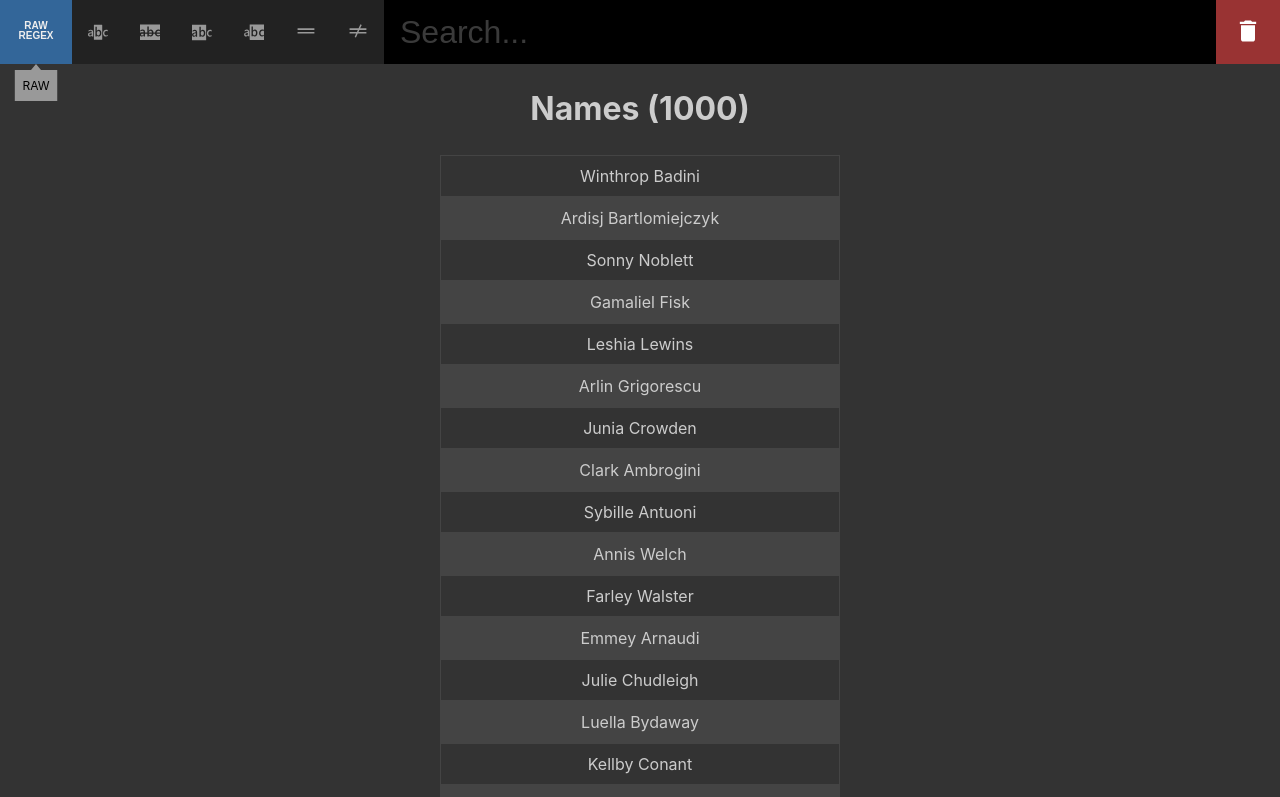
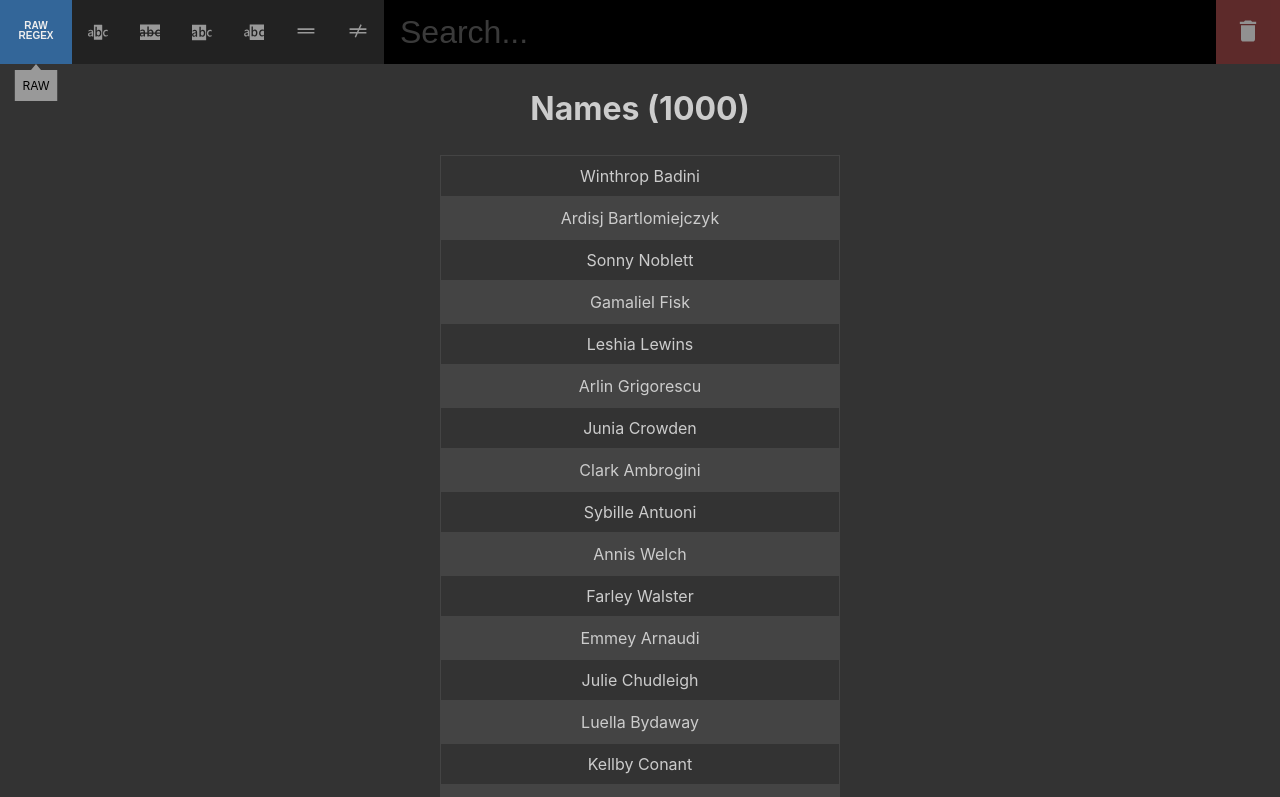
Before and after one commit to mbwatson/regex-filter, a React (Create React App) app: page / in a window 1280 px wide. Shown: the top 797 px of the page. Built offline with nearby package versions, Linux system fonts and the light colour scheme.

Commit message:
disabled button is not search pattern

```diff
--- a/src/App.js
+++ b/src/App.js
@@ -35,7 +35,7 @@ const filterOptions = [
 
 function App() {
     const data = initialData.map(({ first_name, last_name }) => `${ first_name } ${ last_name }`)
-    const [pattern, setPattern] = useState()
+    const [pattern, setPattern] = useState('')
     const [matchType, setMatchType] = useState(RAW)
     const [filteredData, setFilteredData] = useState('')
 
@@ -94,7 +94,7 @@ function App() {
                 <FilterMenu items={ filterOptions } selection={ matchType } changeHandler={ handleSelection } />
                 <RegexInputContainer>
                     <RegexInput aria-label="Search Pattern" onChange={ handleChangePattern } placeholder="Search..." value={ pattern } />
-                    <DeleteButton clickHandler={ handleDeletePattern } />
+                    <DeleteButton clickHandler={ handleDeletePattern } active={ pattern.length > 0 } />
                 </RegexInputContainer>
             </Header>
             <Main>
--- a/src/components/Menu/DeleteButton.js
+++ b/src/components/Menu/DeleteButton.js
@@ -14,12 +14,21 @@ const DeleteButtonContainer = styled.button`
     &:hover {
         background-color: #a33;
     }
+    ${
+        props => props.active ? `
+            opacity: 1.0;
+            pointer-events: auto;
+        ` : `
+            opacity: 0.5;
+            pointer-events: none;
+        `
+    }
 `
 
-export const DeleteButton = ({ clickHandler }) => {
+export const DeleteButton = ({ clickHandler, active = true }) => {
     return (
-        <Tooltip text="Delete Pattern" placement="left">
-            <DeleteButtonContainer onClick={ clickHandler } aria-label="Delete search pattern">
+        <Tooltip text="Clear Pattern" placement="left">
+            <DeleteButtonContainer onClick={ clickHandler } aria-label="Clear search pattern" active={ active }>
                 <DeleteIcon size="28" fill="#fff" />
             </DeleteButtonContainer>
         </Tooltip>
```
